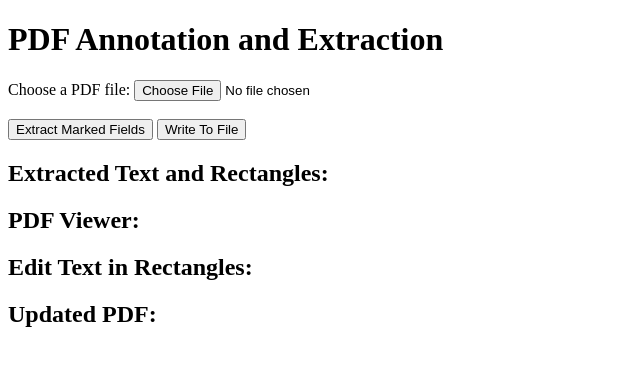
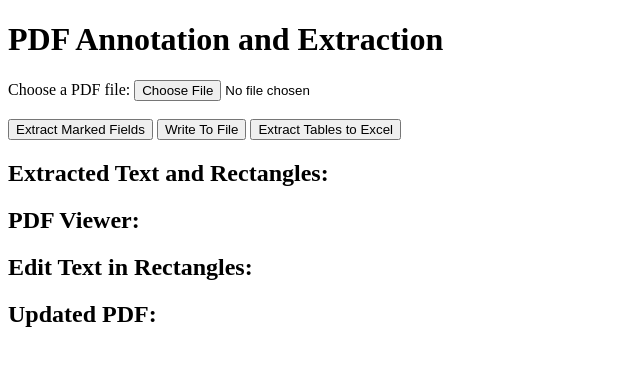
Before and after one commit to Rutwij12/pdf-extractor, a Flask app: page / in a window 1280 px wide. Shown: the top 366 px of the page, without its empty margins (0-640 px from the left). Run offline with Flask 3, Linux system fonts and the light colour scheme; some libraries are stand-ins or nearby versions.

Commit message:
Table Detection and Extraction

```diff
--- a/app.py
+++ b/app.py
@@ -6,11 +6,17 @@ import json
 import base64
 from io import BytesIO
 from PIL import Image, ImageDraw, ImageFont
+from img2table.document import PDF
+from img2table.ocr import TesseractOCR
 
 app = Flask(__name__)
 app.config['UPLOAD_FOLDER'] = 'uploads'
 app.config['ALLOWED_EXTENSIONS'] = {'pdf'}
 app.config['DATA_FOLDER'] = 'data'
+app.config['EXCEL_FOLDER'] = 'excel_files'
+
+if not os.path.exists(app.config['EXCEL_FOLDER']):
+    os.makedirs(app.config['EXCEL_FOLDER'])
 
 def allowed_file(filename):
     return '.' in filename and filename.rsplit('.', 1)[1].lower() in app.config['ALLOWED_EXTENSIONS']
@@ -93,6 +99,30 @@ def extract_text_and_images(pdf_path, marked_rectangles):
     # ['base64_encoded_image_1', 'base64_encoded_image_2', ...]
     return extracted_data, marked_rectangles, rect_images
 
+@app.route('/extract_tables', methods=['POST'])
+def extract_tables():
+    if 'pdfFile' not in request.files:
+        return jsonify({'error': 'No file uploaded!'}), 400
+
+    pdf_file = request.files['pdfFile']
+    pdf_filename = secure_filename(pdf_file.filename)
+    pdf_path = os.path.join(app.config['UPLOAD_FOLDER'], pdf_filename)
+    pdf_file.save(pdf_path)
+
+    try:
+        # Use Tesseract OCR to extract tables from PDF
+        ocr = TesseractOCR(n_threads=1, lang="eng")
+        doc = PDF(pdf_path)
+
+        # Save the extracted tables to an Excel file
+        excel_filename = f"{os.path.splitext(pdf_filename)[0]}_tables.xlsx"
+        excel_path = os.path.join(app.config['EXCEL_FOLDER'], excel_filename)
+        doc.to_xlsx(dest=excel_path, ocr=ocr, implicit_rows=False, implicit_columns=False, borderless_tables=False, min_confidence=50)
+
+        return jsonify({'message': 'Tables extracted successfully!', 'filePath': excel_path}), 200
+    except Exception as e:
+        return jsonify({'error': str(e)}), 500
+
 @app.route('/save_rectangles', methods=['POST'])
 def save_rectangles():
     data_filepath = os.path.join(app.config['DATA_FOLDER'], 'user_data.json')
--- a/templates/index.html
+++ b/templates/index.html
@@ -41,6 +41,7 @@
         <input type="file" id="pdfFile" name="pdfFile" accept=".pdf" required><br><br>
         <button type="button" onclick="extractMarkedFields()">Extract Marked Fields</button>
         <button type="button" onclick="write_to_file()">Write To File</button>
+        <button type="button" onclick="extractTables()">Extract Tables to Excel</button>
     </form>
 
     <h2>Extracted Text and Rectangles:</h2>
@@ -64,6 +65,31 @@
         const scale = 1.5;
 
         document.getElementById('pdfFile').addEventListener('change', handleFileSelect, false);
+
+        function extractTables() {
+    const pdfFile = document.getElementById('pdfFile').files[0];
+    if (!pdfFile) {
+        alert('Please select a PDF file first!');
+        return;
+    }
+
+    const formData = new FormData();
+    formData.append('pdfFile', pdfFile);
+
+    fetch('/extract_tables', {
+        method: 'POST',
+        body: formData
+    })
+    .then(response => response.json())
+    .then(data => {
+        if (data.error) {
+            alert('Error: ' + data.error);
+        } else {
+            alert('Tables extracted and saved as Excel file on the server!');
+        }
+    })
+    .catch(error => console.error('Error:', error));
+}
 
         function handleFileSelect(evt) {
             const file = evt.target.files[0];
```
Also changed, not shown: 5 other files.
